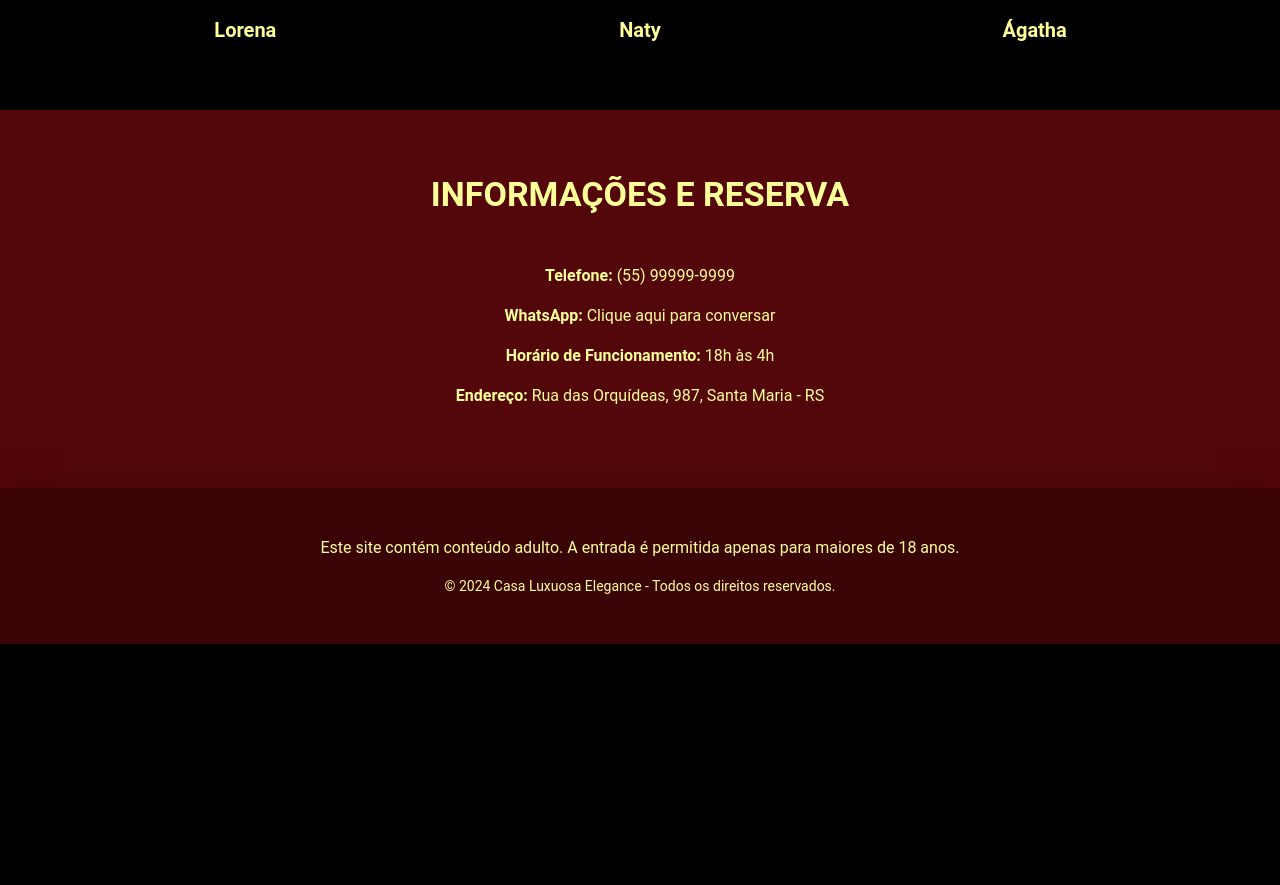
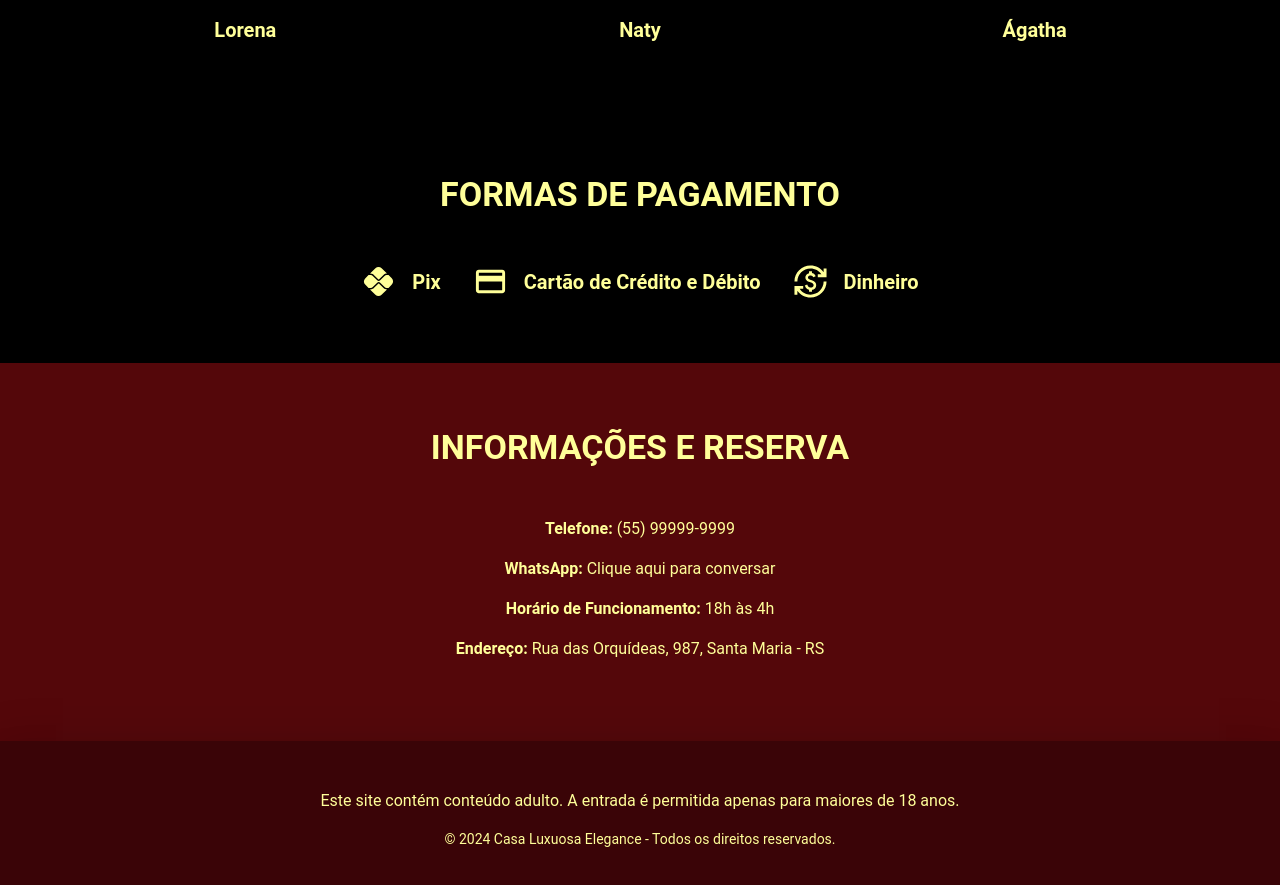
Before and after one commit to guilhermeddc/casa_gp, a Next.js app: page / in a window 1280 px wide. Shown: the part 2072-2957 px from the top of the page. Before the commit the page ends 2716 px from the top, so only its background shows below. Built offline with nearby package versions, Linux system fonts and the light colour scheme.

Commit message:
feat: adicionar seção de formas de pagamento e atualizar perfil com novos serviços

```diff
--- a/src/app/layout.tsx
+++ b/src/app/layout.tsx
@@ -8,6 +8,7 @@ import theme from "@/shared/styles/theme";
 import { Box, Container, Typography } from "@mui/material";
 import { FloatButton, ResponsiveAppBar } from "@/shared/components";
 import Link from "next/link";
+import { CreditCard, CurrencyExchange, Pix } from "@mui/icons-material";
 
 export default function RootLayout({
   children,
@@ -23,6 +24,57 @@ export default function RootLayout({
           <ResponsiveAppBar />
 
           {children}
+
+          {/* Formas de pagamento */}
+
+          <Container sx={{ py: 8 }}>
+            <Typography
+              variant="h4"
+              align="center"
+              sx={{ mb: 6, fontWeight: 600, textTransform: "uppercase" }}
+            >
+              Formas de pagamento
+            </Typography>
+
+            <Box
+              sx={{
+                display: "flex",
+                justifyContent: "center",
+                gap: 4,
+                flexWrap: "wrap",
+              }}
+            >
+              <Box display="flex" alignItems="center">
+                <Pix fontSize="large" />
+                <Typography
+                  variant="h6"
+                  sx={{ fontWeight: 600, ml: 2, fontSize: { xs: 24, sm: 20 } }}
+                >
+                  Pix
+                </Typography>
+              </Box>
+
+              <Box display="flex" alignItems="center">
+                <CreditCard fontSize="large" />
+                <Typography
+                  variant="h6"
+                  sx={{ fontWeight: 600, ml: 2, fontSize: { xs: 24, sm: 20 } }}
+                >
+                  Cartão de Crédito e Débito
+                </Typography>
+              </Box>
+
+              <Box display="flex" alignItems="center">
+                <CurrencyExchange fontSize="large" />
+                <Typography
+                  variant="h6"
+                  sx={{ fontWeight: 600, ml: 2, fontSize: { xs: 24, sm: 20 } }}
+                >
+                  Dinheiro
+                </Typography>
+              </Box>
+            </Box>
+          </Container>
 
           {/* Contato */}
           <Box bgcolor="secondary.main" boxShadow={24}>
--- a/src/shared/components/app-bar/AppBar.tsx
+++ b/src/shared/components/app-bar/AppBar.tsx
@@ -46,7 +46,7 @@ export const ResponsiveAppBar: React.FC = () => {
         {/* Menu para telas maiores */}
         <Box sx={{ display: { xs: "none", sm: "block" } }}>
           <Link
-            href="#inicio"
+            href="/#inicio"
             color="inherit"
             underline="none"
             sx={{
@@ -59,7 +59,7 @@ export const ResponsiveAppBar: React.FC = () => {
             Início
           </Link>
           <Link
-            href="#acompanhantes"
+            href="/#acompanhantes"
             color="inherit"
             underline="none"
             sx={{
@@ -72,7 +72,7 @@ export const ResponsiveAppBar: React.FC = () => {
             Acompanhantes
           </Link>
           <Link
-            href="#valores"
+            href="/#valores"
             color="inherit"
             underline="none"
             sx={{
@@ -85,7 +85,7 @@ export const ResponsiveAppBar: React.FC = () => {
             Valores
           </Link>
           <Link
-            href="#contato"
+            href="/#contato"
             color="inherit"
             underline="none"
             sx={{
```
Also changed, not shown: src/app/santa-maria-rs/[slug]/page.tsx (+51 -18 lines), src/shared/types/index.ts (added, +24 -0 lines).
